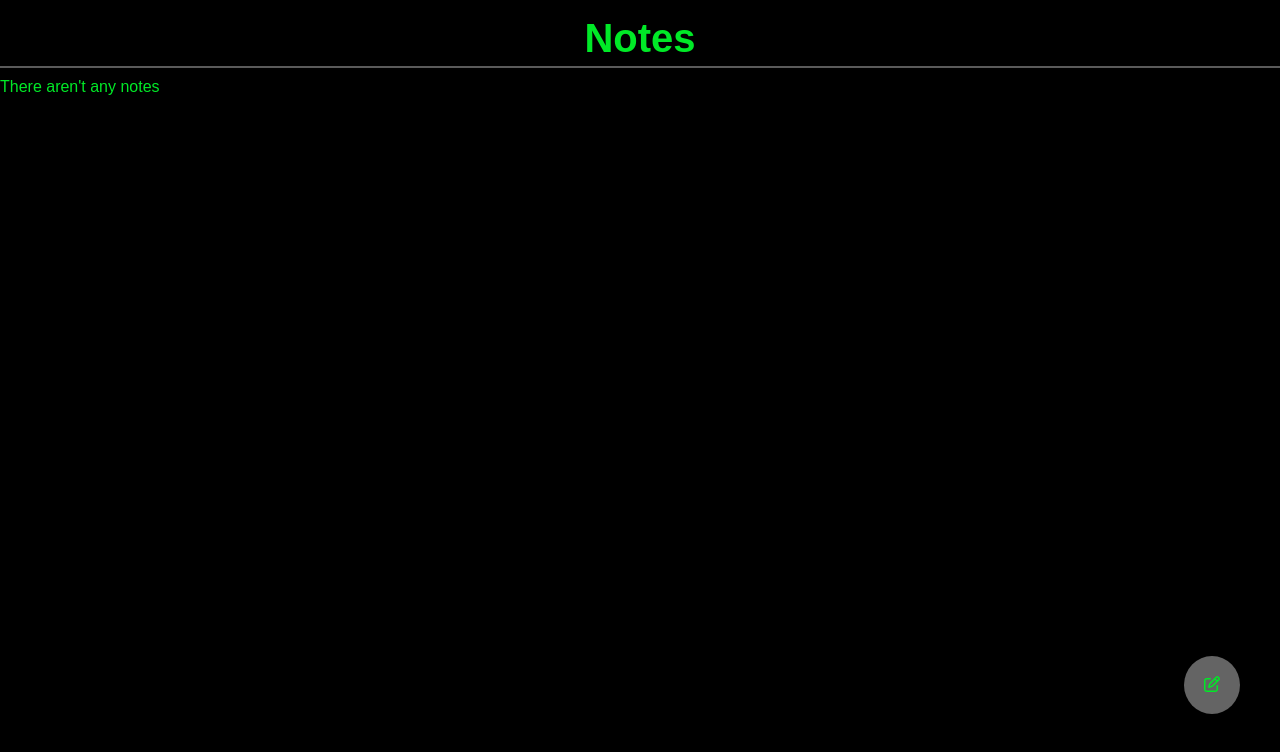
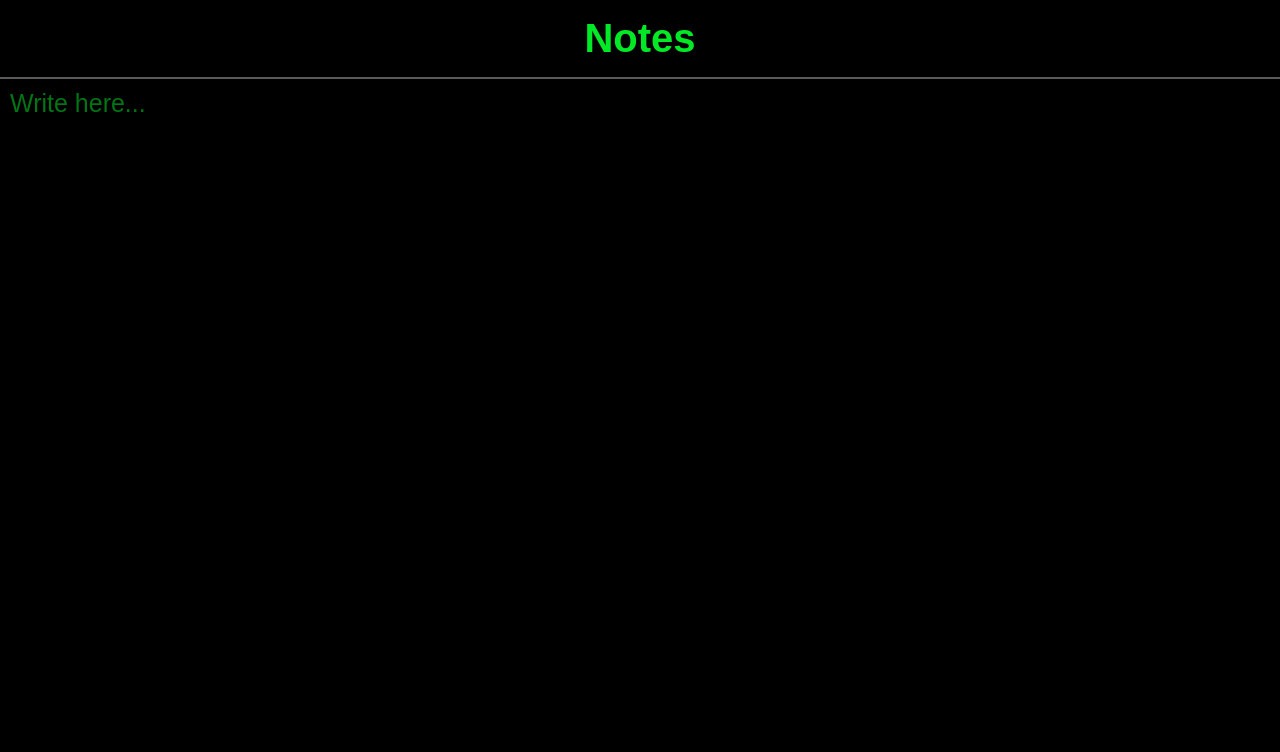
Before and after one commit to Kevgmd/Notes-App, a plain HTML site: page index.html in a window 1280 px wide. Drawn offline with Linux system fonts and the light colour scheme.

Commit message:
app idea reworked

```diff
--- a/index.css
+++ b/index.css
@@ -1,11 +1,23 @@
 * {
     font-family: Arial, Helvetica, sans-serif;
     -webkit-tap-highlight-color: transparent;
+    background-color: transparent;
+    -webkit-user-drag: none;
     text-decoration: none;
     user-select: none;
+    color: #00e927;
     list-style: none;
+    outline: none;
+    border: none;
     margin: 0;
+}
+::selection {
+    background-color: #00e927;
+    color: #002006;
+}
+::placeholder {
     color: #00e927;
+    opacity: 50%;
 }
 body {
     background-color: black;
@@ -14,24 +26,33 @@ body {
     color: #00e927;
     text-align: center;
     margin-top: 2vh;
+    margin-bottom: 2vh;
     font-size: 20px;
-}
-.new {
-    background-color: rgb(100, 100, 100);
-    padding: 20px;
-    border-radius: 50%;
-    position: relative;
-    float: right;
-    top: 70vh;
-    right: 5vh;
-}
-.new:active {
-    background-color: rgb(128, 128, 128);
 }
 .line {
     background-color: rgb(90, 90, 90);
     height: 2px;
     width: 100%;
-    margin-top: 5px;
-    margin-bottom: 10px;
 }
+.write {
+    height: calc(100vh - 97px);
+    width: calc(100vw - 20px);
+    padding: 10px;
+    font-size: 25px;
+    resize: none;
+}
+.write::placeholder {
+    font-size: 25px;
+}
+::-webkit-scrollbar-button {
+    display: none;
+}
+::-webkit-scrollbar-thumb {
+    background-color: rgb(70, 70, 70);
+}
+::-webkit-scrollbar-track {
+    background-color: black;
+}
+::-webkit-scrollbar {
+    width: 3px;
+}
--- a/index.html
+++ b/index.html
@@ -4,30 +4,19 @@
     <meta charset="UTF-8">
     <meta name="viewport" content="width=device-width, initial-scale=1.0">
     <title>Notes</title>
-    <link rel="stylesheet" href="index.css">
+    <link rel="stylesheet" href="./index.css">
     <script src="https://kit.fontawesome.com/a3d2686c01.js" crossorigin="anonymous"></script>
 </head>
 <body>
-      <div class="notes"><h1>Notes</h1></div>
-      <div class="line"></div>
-      <div id="titled"></div>
-      <div id="written"></div>
-      <a class="new" href="./new note.html">
-        <i class="fa-regular fa-pen-to-square fa-x18" style="color: #00e927;"></i></a>
+    <div class="notes"><h1>Notes</h1></div>
+    <div class="line"></div>
+    <textarea class="write" id="write" rows="30" spellcheck="false" placeholder="Write here..."></textarea>
 <script>
-  var titled = localStorage.getItem("title");
+    var write = document.getElementById("write").value;
 
-  if (titled) {
-    document.getElementById("titled").textContent = titled;
-  } else {
-    document.getElementById("titled").textContent = "There aren't any notes"
-  }
-
-  var written = localStorage.getItem("write");
-
-  if (written) {
-    document.getElementById("written").textContent = written;
-  }
+    if (write !== "") {
+        localStorage.setItem("write", write);
+    }
 </script>
 </body>
 </html>
--- a/new note.css
+++ /dev/null
@@ -1,69 +0,0 @@
-* {
-    font-family: Arial, Helvetica, sans-serif;
-    -webkit-tap-highlight-color: transparent;
-    background-color: transparent;
-    -webkit-user-drag: none;
-    text-decoration: none;
-    color: #00e927;
-    list-style: none;
-    outline: none;
-    border: none;
-    margin: 0;
-}
-::selection {
-    background-color: #00e927;
-    color: #002006;
-}
-::placeholder {
-    color: #00e927;
-    opacity: 50%;
-}
-body {
-    background-color: black;
-}
-.flex {
-    display: flex;
-}
-.line {
-    background-color: rgb(90, 90, 90);
-    height: 2px;
-    width: 100%;
-}
-.back {
-    padding: 15px;
-}
-.back:active {
-    opacity: 75%;
-}
-.title {
-    height: 46px;
-    width: calc(100vw - 47px);
-    font-size: 30px;
-}
-.write {
-    margin-top: 5px;
-    height: calc(100vh - 80px);
-    width: calc(100vw - 20px);
-    padding: 10px;
-    font-size: 25px;
-    resize: none;
-
-}
-.title::placeholder {
-    font-size: 30px;
-}
-.write::placeholder {
-    font-size: 25px;
-}
-::-webkit-scrollbar-button {
-    display: none;
-}
-::-webkit-scrollbar-thumb {
-    background-color: rgb(70, 70, 70);
-}
-::-webkit-scrollbar-track {
-    background-color: black;
-}
-::-webkit-scrollbar {
-    width: 3px;
-}
```
Also changed, not shown: new note.html (deleted, +0 -35 lines).
